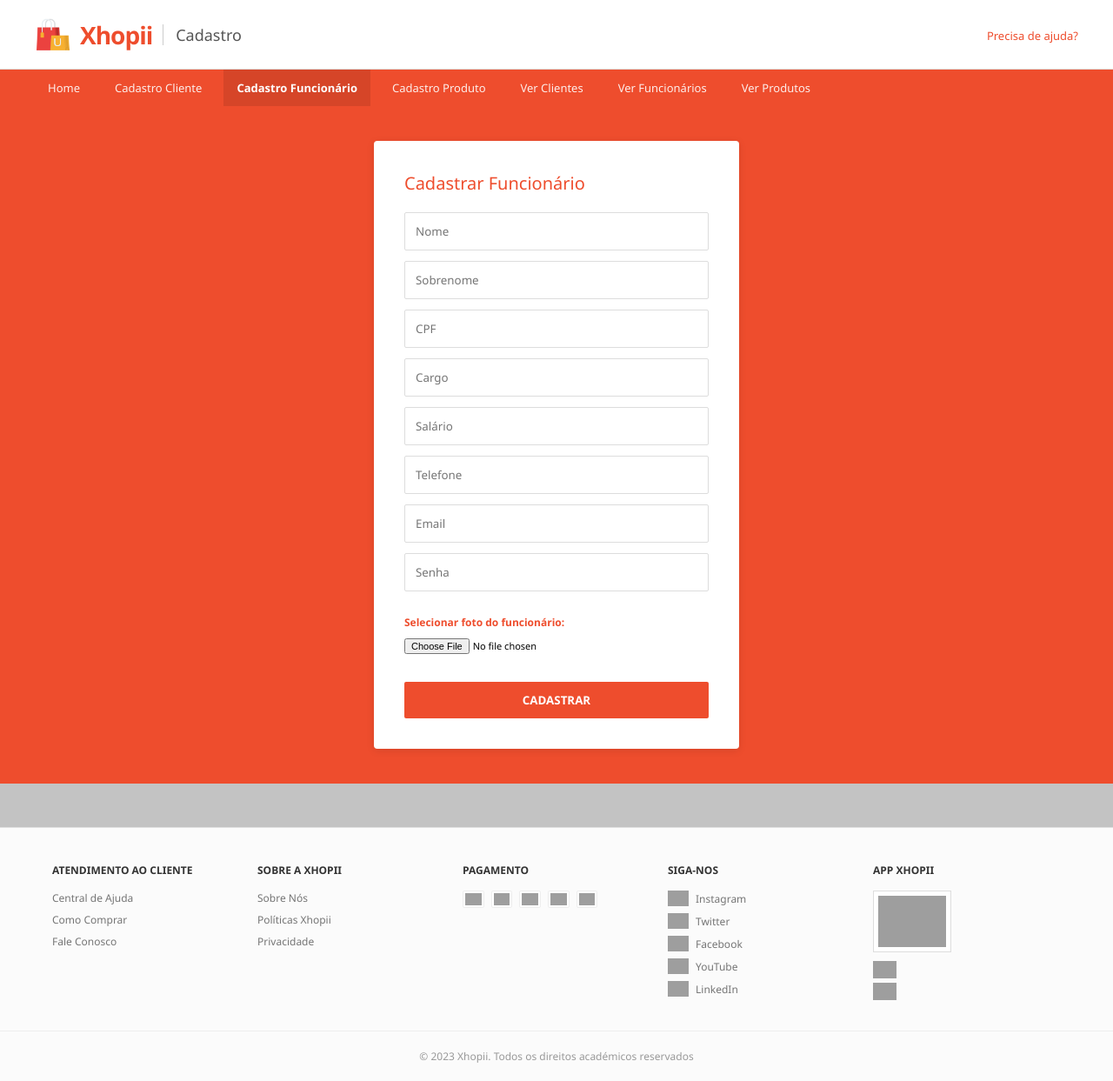
After one commit to jpr371/xhopii, a PHP site: page /cad_funcionario.html in a window 1280 px wide. The commit adds this page. Shown: the whole page at 87% size. Run offline with PHP 8.4, Linux system fonts and the light colour scheme; grey boxes are pictures that could not be loaded.

Commit message:
Cadastro

```diff
--- /dev/null
+++ b/cad_funcionario.html
@@ -0,0 +1,112 @@
+<!DOCTYPE html>
+<html lang="pt-BR">
+<head>
+    <meta charset="UTF-8">
+    <title>Xhopii - Cadastro Funcionário</title>
+    <link rel="stylesheet" href="style.css">
+</head>
+<body class="pagina-login">
+    <header class="header-branco">
+        <div class="header-esquerda">
+            <a href="login.html" class="logo-container">
+                <img src="img/logo.png" alt="Logo Xhopii">
+                <span class="logo-texto-laranja">Xhopii</span>
+            </a>
+            <span class="header-titulo">Cadastro</span>
+        </div>
+        <div class="header-direita">
+            <a href="#" style="text-decoration: none; color: #EE4D2D; font-size: 13px;">Precisa de ajuda?</a>
+        </div>
+    </header>
+
+    <nav>
+        <ul>
+            <li><a href="home.html">Home</a></li>
+            <li><a href="cad_cliente.html">Cadastro Cliente</a></li>
+            <li><a href="cad_funcionario.html" class="ativo">Cadastro Funcionário</a></li>
+            <li><a href="cad_produto.html">Cadastro Produto</a></li>
+            <li><a href="ver_clientes.html">Ver Clientes</a></li>
+            <li><a href="ver_funcionarios.html">Ver Funcionários</a></li>
+            <li><a href="ver_produtos.html">Ver Produtos</a></li>
+        </ul>
+    </nav>
+
+    <main>
+        <div class="card">
+            <h2 style="color: #EE4D2D; text-align: left; margin-bottom: 20px; font-weight: normal;">Cadastrar Funcionário</h2>
+            <form>
+                <input type="text" placeholder="Nome" required>
+                <input type="text" placeholder="Sobrenome" required>
+                <input type="text" placeholder="CPF" required>
+                <input type="text" placeholder="Cargo" required>
+                <input type="number" step="0.01" placeholder="Salário" required>
+                <input type="tel" placeholder="Telefone">
+                <input type="email" placeholder="Email" required>
+                <input type="password" placeholder="Senha" required>
+
+                <label style="color:#EE4D2D; display: block; margin-top: 15px; font-weight: bold; font-size: 12px; text-align: left;">
+                    Selecionar foto do funcionário:
+                </label>
+                <input type="file" style="font-size:11px; border:none; background: transparent; padding: 10px 0;">
+
+                <button type="submit" class="btn-principal">CADASTRAR</button>
+            </form>
+        </div>
+    </main>
+
+    <footer class="footer-completo">
+        <div class="footer-container">
+            <div class="footer-col">
+                <h4>Atendimento ao Cliente</h4>
+                <ul>
+                    <li>Central de Ajuda</li>
+                    <li>Como Comprar</li>
+                    <li>Fale Conosco</li>
+                </ul>
+            </div>
+
+            <div class="footer-col">
+                <h4>Sobre a Xhopii</h4>
+                <ul>
+                    <li>Sobre Nós</li>
+                    <li>Políticas Xhopii</li>
+                    <li>Privacidade</li>
+                </ul>
+            </div>
+
+            <div class="footer-col">
+                <h4>Pagamento</h4>
+                <div class="pay-grid">
+                    <img src="https://upload.wikimedia.org/wikipedia/commons/a/a2/Logo_Pix.png" alt="Pix">
+                    <img src="https://upload.wikimedia.org/wikipedia/commons/d/d6/Visa_2014_logo_detail.svg" alt="Visa">
+                    <img src="https://upload.wikimedia.org/wikipedia/commons/2/2a/Mastercard-logo.svg" alt="Mastercard">
+                    <img src="https://upload.wikimedia.org/wikipedia/pt/d/d1/Hipercard_logo.png" alt="Hiper">
+                    <img src="https://upload.wikimedia.org/wikipedia/commons/c/cf/Logo_Elo_eletro.png" alt="Elo">
+                </div>
+            </div>
+
+            <div class="footer-col">
+                <h4>Siga-nos</h4>
+                <div class="social-item"><img src="https://cdn-icons-png.flaticon.com/512/174/174855.png"> Instagram</div>
+                <div class="social-item"><img src="https://cdn-icons-png.flaticon.com/512/733/733579.png"> Twitter</div>
+                <div class="social-item"><img src="https://cdn-icons-png.flaticon.com/512/124/124010.png"> Facebook</div>
+                <div class="social-item"><img src="https://cdn-icons-png.flaticon.com/512/1384/1384060.png"> YouTube</div>
+                <div class="social-item"><img src="https://cdn-icons-png.flaticon.com/512/174/174857.png"> LinkedIn</div>
+            </div>
+
+            <div class="footer-col qr-code-area">
+                <h4>App Xhopii</h4>
+                <img src="https://api.qrserver.com/v1/create-qr-code/?size=150x150&data=Xhopii" class="qr-img" alt="QR Code">
+                <div class="app-links">
+                    <img src="https://upload.wikimedia.org/wikipedia/commons/7/78/Google_Play_Store_badge_EN.svg" alt="Google Play">
+                    <img src="https://upload.wikimedia.org/wikipedia/commons/3/3c/Download_on_the_App_Store_Badge.svg" alt="App Store">
+                </div>
+            </div>
+        </div>
+
+        <div class="copyright-barra">
+            © 2023 Xhopii. Todos os direitos académicos reservados
+        </div>
+    </footer>
+</body>
+</html>
--- a/style.css
+++ b/style.css
@@ -1,14 +1,278 @@
+/* ===== 1. RESET E BASE ===== */
+* {
+    margin: 0;
+    padding: 0;
+    box-sizing: border-box;
+    font-family: 'Segoe UI', sans-serif;
+}
+
+body {
+    background-color: rgb(195, 195, 195);
+    display: flex;
+    flex-direction: column;
+    min-height: 100vh;
+}
+
+/* Fundo Laranja exclusivo para Login, Cadastro e Redefinir */
+body.pagina-login main {
+    background-color: #EE4D2D !important;
+}
+
+/* ===== 2. HEADER E LOGO ===== */
+header {
+    display: flex;
+    align-items: center;
+    justify-content: space-between;
+    padding: 0 40px;
+}
+
+header.header-branco {
+    background-color: #ffffff;
+    height: 80px;
+    border-bottom: 1px solid #e0e0e0;
+}
+
+header.header-laranja {
+    background-color: #EE4D2D;
+    height: 56px;
+    color: white;
+}
+
+.header-esquerda {
+    display: flex;
+    align-items: center;
+    gap: 12px;
+}
+
+.logo-container {
+    display: flex;
+    align-items: center;
+    text-decoration: none;
+    gap: 10px;
+}
+
+.logo-container img {
+    height: 42px;
+    width: auto;
+    display: block;
+}
+
+/* Texto XHOPII em Laranja para o Header Branco */
+.logo-texto-laranja {
+    color: #EE4D2D;
+    font-size: 28px;
+    font-weight: bold;
+    letter-spacing: -1px;
+}
+
+/* Texto XHOPII em Branco para o Header Laranja (Home/Internas) */
+header.header-laranja .logo-texto-laranja {
+    color: white;
+}
+
+.header-titulo {
+    font-size: 18px;
+    padding-left: 14px;
+    border-left: 1px solid #ccc;
+    color: #555;
+}
+
+header.header-laranja .header-titulo {
+    color: white;
+    border-left: 1px solid rgba(255,255,255,0.3);
+}
+
+/* ===== 3. NAVEGAÇÃO ===== */
+nav {
+    background: #EE4D2D;
+    padding: 0 40px;
+}
 
 nav ul {
+    list-style: none;
     display: flex;
-    justify-content: space-around;
-    list-style: none;
-    background-color: #ef6c33;
-    padding: 10px;
+    gap: 10px;
 }
 
-.btn-group {
+nav ul li a {
+    display: block;
+    padding: 12px 15px;
+    font-size: 13px;
+    color: white;
+    text-decoration: none;
+    opacity: 0.9;
+}
+
+nav ul li a:hover, nav ul li a.ativo {
+    opacity: 1;
+    font-weight: 600;
+    background: rgba(0,0,0,0.1);
+}
+
+/* ===== 4. CARDS E FORMULÁRIOS ===== */
+main {
+    flex: 1;
     display: flex;
+    align-items: center;
+    justify-content: center;
+    padding: 40px 20px;
+}
+
+.card {
+    background: white;
+    border-radius: 4px;
+    padding: 35px;
+    width: 100%;
+    max-width: 420px;
+    box-shadow: 0 2px 10px rgba(0,0,0,0.1);
+}
+
+.card h2 {
+    margin-bottom: 20px;
+    font-size: 20px;
+    color: #333;
+    text-align: left;
+}
+
+form input {
+    width: 100%;
+    padding: 12px;
+    border: 1px solid #ddd;
+    border-radius: 2px;
+    outline: none;
+    margin-bottom: 12px;
+}
+
+.btn-principal {
+    width: 100%;
+    padding: 12px;
+    background: #EE4D2D;
+    color: white;
+    border: none;
+    border-radius: 2px;
+    font-weight: 600;
+    cursor: pointer;
+    text-transform: uppercase;
+    margin-top: 10px;
+}
+
+/* ===== 5. SEÇÃO SOCIAL E DIVISOR ===== */
+.divisor {
+    display: flex;
+    align-items: center;
     gap: 10px;
+    margin: 20px 0;
+    color: #999;
+    font-size: 11px;
+}
+
+.divisor::before, .divisor::after {
+    content: '';
+    flex: 1;
+    height: 1px;
+    background: #eee;
+}
+
+.social-group {
+    display: flex;
+    gap: 8px;
+    justify-content: center;
+}
+
+.btn-social {
+    flex: 1;
+    display: flex;
+    align-items: center;
+    justify-content: center;
+    gap: 6px;
+    padding: 10px;
+    border: 1px solid #ddd;
+    background: white;
+    cursor: pointer;
+    font-size: 12px;
+    border-radius: 2px;
+}
+
+.btn-social img { height: 18px; width: auto; }
+
+/* ===== 6. FOOTER COMPLETO ===== */
+.footer-completo {
+    background-color: #fbfbfb;
+    border-top: 1px solid #e0e0e0;
+    padding: 40px 0 20px 0;
+    margin-top: 50px;
+    width: 100%;
+}
+
+.footer-container {
+    max-width: 1200px;
+    margin: 0 auto;
+    display: grid;
+    grid-template-columns: repeat(5, 1fr);
+    gap: 20px;
+    padding: 0 20px;
+}
+
+.footer-col h4 {
+    font-size: 12px;
+    color: #333;
+    text-transform: uppercase;
+    margin-bottom: 15px;
+    font-weight: 700;
+}
+
+.footer-col ul li {
+    font-size: 12px;
+    color: #757575;
+    margin-bottom: 8px;
+    list-style: none;
+}
+
+.pay-grid {
+    display: flex;
     flex-wrap: wrap;
+    gap: 8px;
+    max-width: 180px;
 }
+
+.pay-grid img {
+    height: 20px;
+    width: auto;
+    background: white;
+    padding: 2px;
+    border: 1px solid #eee;
+    border-radius: 2px;
+}
+
+.social-item {
+    display: flex;
+    align-items: center;
+    gap: 8px;
+    margin-bottom: 8px;
+    font-size: 12px;
+    color: #757575;
+}
+
+.social-item img { height: 18px; width: auto; }
+
+.qr-img {
+    background: white;
+    padding: 5px;
+    border: 1px solid #ddd;
+    width: 90px;
+}
+
+.app-links img {
+    display: block;
+    height: 20px;
+    margin: 5px 0;
+}
+
+.copyright-barra {
+    text-align: center;
+    border-top: 1px solid #eee;
+    margin-top: 30px;
+    padding-top: 20px;
+    font-size: 12px;
+    color: #999;
+}
```
Also changed, not shown: cad_cliente.html (added, +111 -0 lines), login.html (added, +112 -0 lines), redefinir.html (added, +85 -0 lines), img/Youtube.png (added), img/elo.png (added), img/facebook.jpg (added), img/hipercard.png (added), img/instagram.jpg (added), img/linkedin.jpg (added), img/mastercard.png (added), img/pix.png (added), img/twitter.jpg (added), img/visa.png (added).
